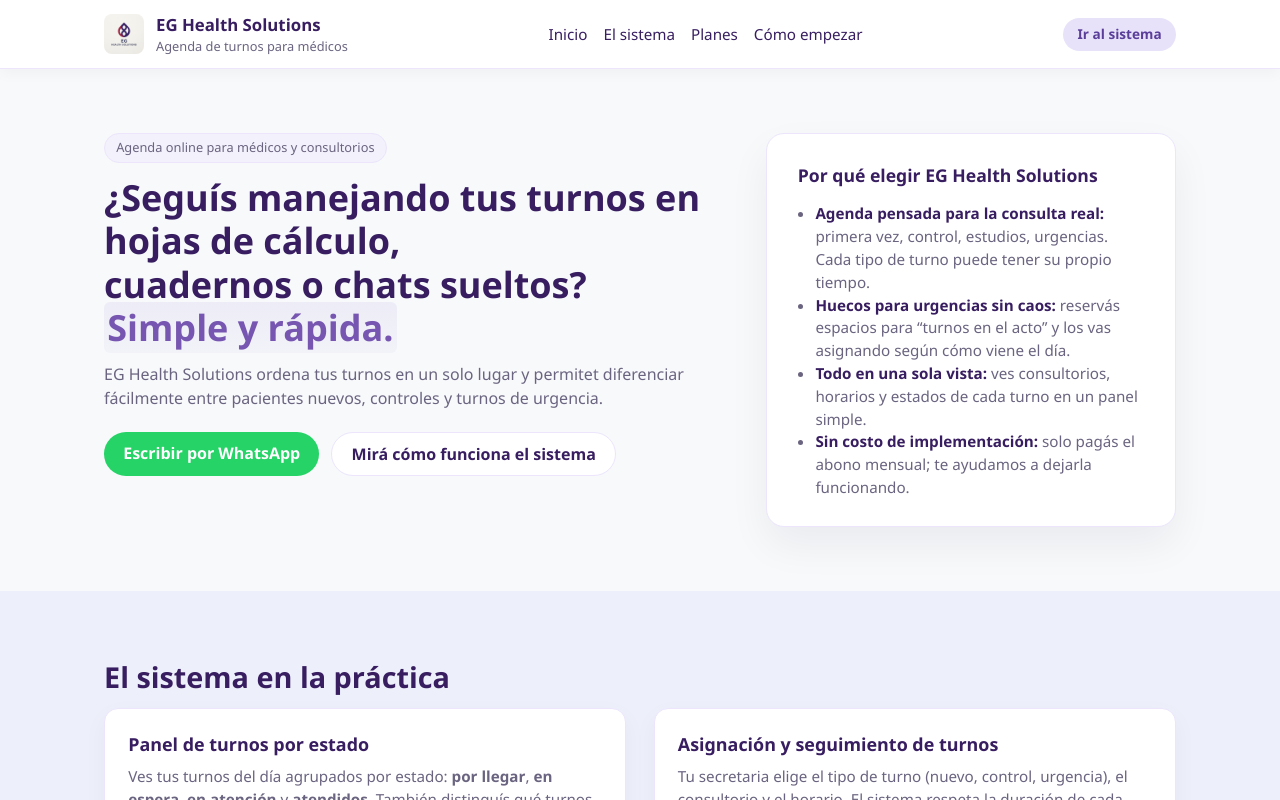
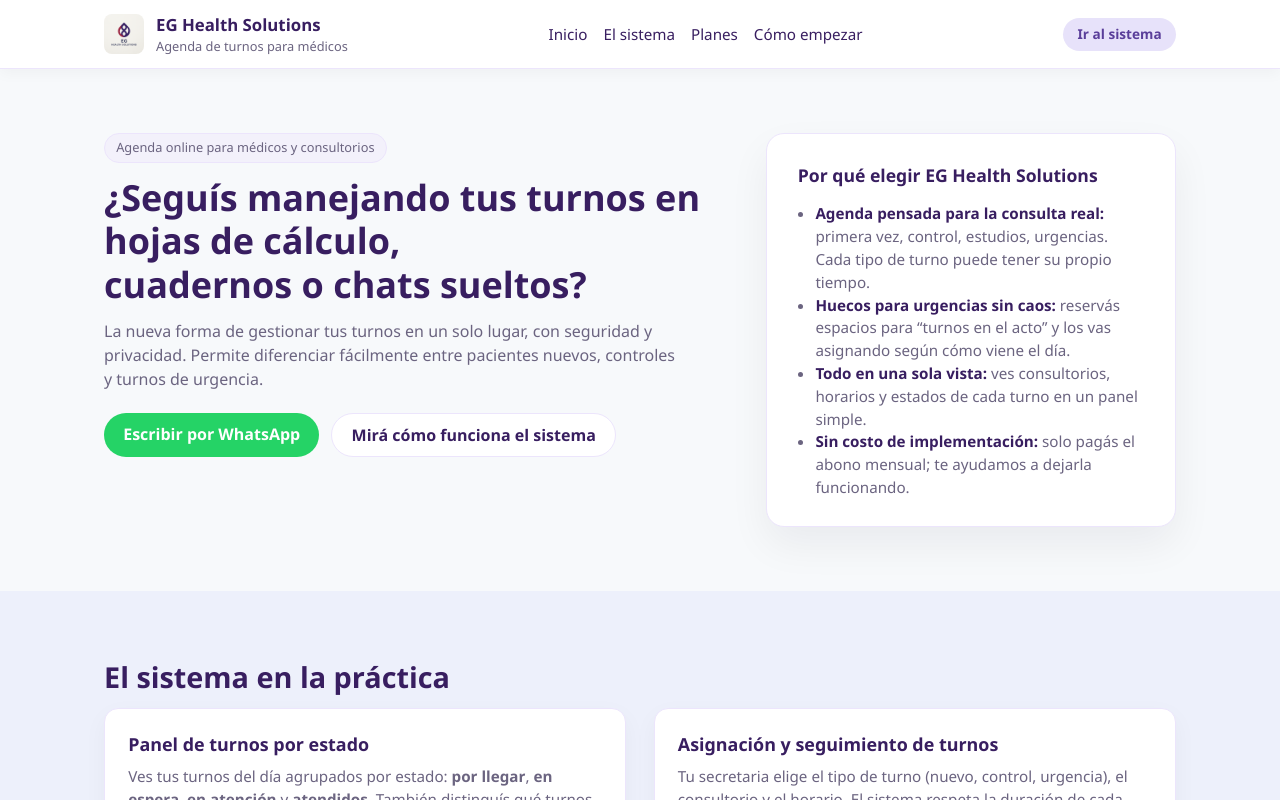
Before and after one commit to ecastillo0588-star/sitio, a Next.js app: page / in a window 1280 px wide. Shown: the top 800 px of the page. Built offline with nearby package versions, Linux system fonts and the light colour scheme.

Commit message:
content(hero): remove 'Simple y rápida' and update subtitle to 'La nueva forma de gestionar...'

```diff
--- a/src/app/page.tsx
+++ b/src/app/page.tsx
@@ -80,10 +80,10 @@
             <div className="hero-copy">
               <p style={{display:"inline-block", background:"#f3f1fb", border:"1px solid var(--line)", color:"var(--muted)", borderRadius:999, padding:".25rem .7rem", fontSize:".8rem", marginBottom:".85rem"}}>Agenda online para médicos y consultorios</p>
               <h1 className="hero-title" style={{fontSize:"2.25rem", lineHeight:1.2, marginBottom:".8rem"}}>
-                ¿Seguís manejando tus turnos en hojas de cálculo,<br />cuadernos o chats sueltos? <span className="highlight">Simple y rápida.</span>
+                ¿Seguís manejando tus turnos en hojas de cálculo,<br />cuadernos o chats sueltos?
               </h1>
               <p className="hero-sub" style={{fontSize:"1rem", color:"var(--muted)", maxWidth:580, marginBottom:"1rem"}}>
-                EG Health Solutions ordena tus turnos en un solo lugar y permitet diferenciar fácilmente entre pacientes nuevos, controles y turnos de urgencia.
+                La nueva forma de gestionar tus turnos en un solo lugar, con seguridad y privacidad. Permite diferenciar fácilmente entre pacientes nuevos, controles y turnos de urgencia.
               </p>
               <div className="hero-ctas" style={{display:"flex", gap:".75rem", margin:"1.4rem 0 1.7rem"}}>
                 <a className="hero-cta primary" href="https://wa.me/541138492392?text=Quiero%20averiguar%20mas%20sobre%20EG%20Health%20Solutions" target="_blank" rel="noopener" style={{background:"#25D366", color:"#fff", borderRadius:999, padding:".55rem 1.2rem", fontWeight:600, textDecoration:"none"}}>Escribir por WhatsApp</a>
```
